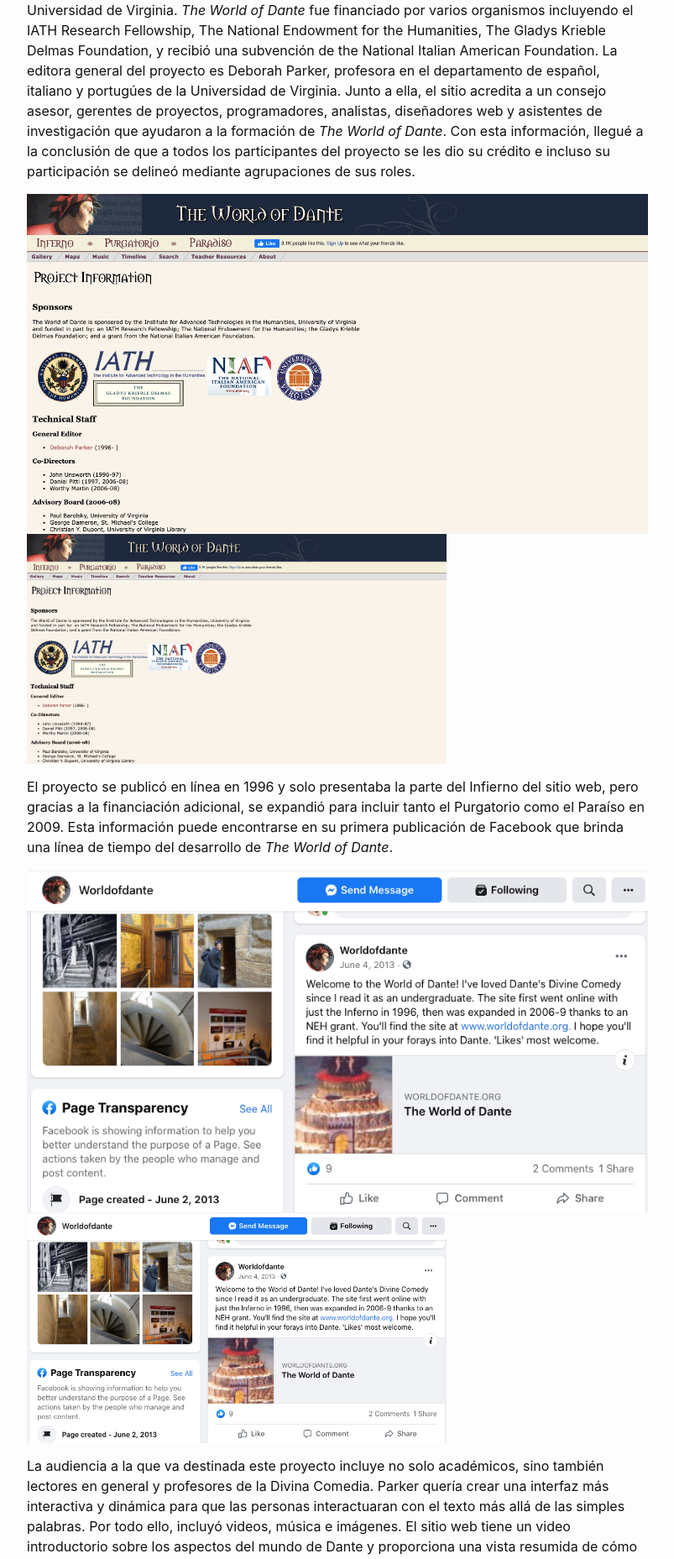
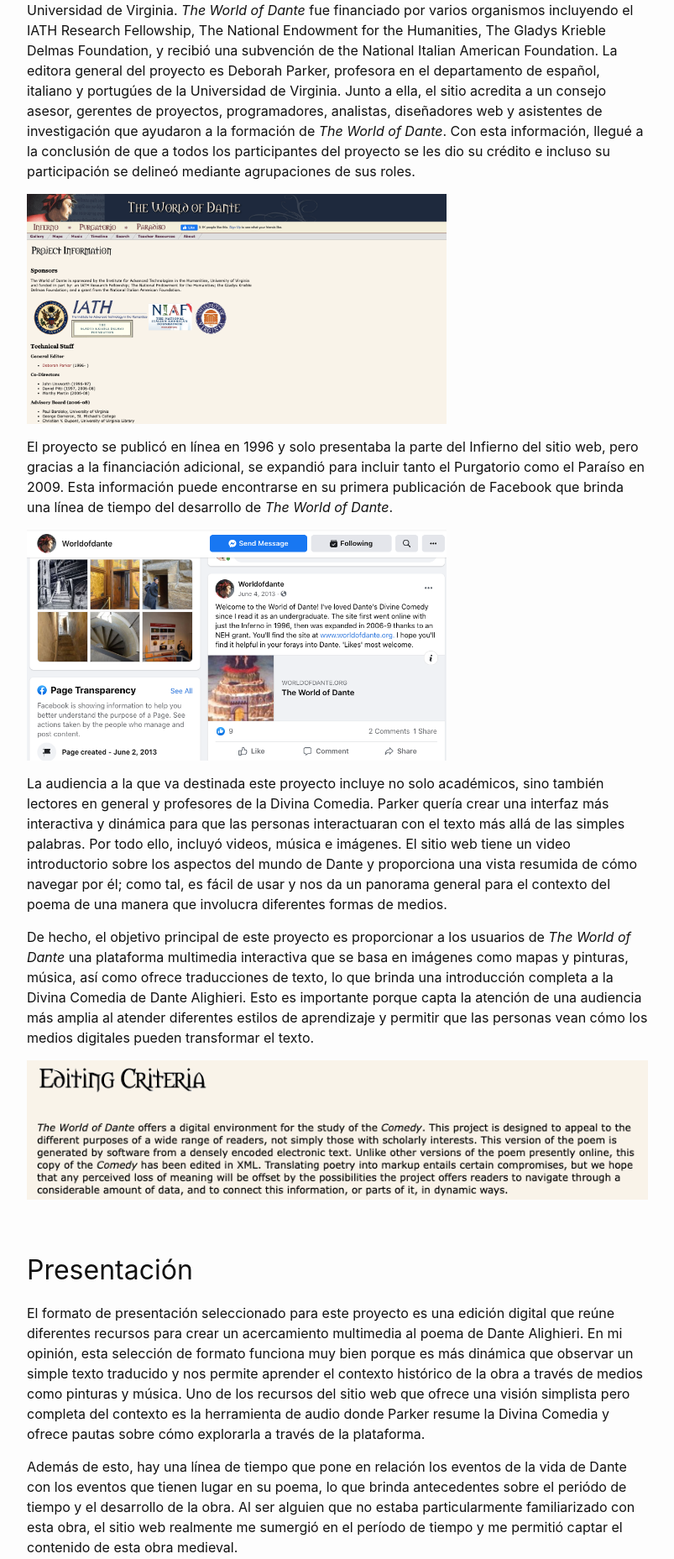
Before and after one commit to miladvh/miladvh.github.io, a Jekyll site: the page built from _posts/2021-10-04-edición-digital.md, in a window 1280 px wide. Shown: the part 567-2424 px from the top of the page at 84% size, without its empty margins (238-1041 px from the left). Built offline with Jekyll 4.4.1, drawn with Linux system fonts in a browser that asks for light colours.

Commit message:
Update 2021-10-04-edición-digital.md

```diff
--- a/_posts/2021-10-04-edición-digital.md
+++ b/_posts/2021-10-04-edición-digital.md
@@ -11,12 +11,10 @@ URL: <http://www.worldofdante.org/about.html>
 
 *The World of Dante* es una edición digital que combina elementos multimedia con textos traducidos para proporcionar a los usuarios una mejor comprensión de la Divina Comedia. Este proyecto está patrocinado por the Institute of Advanced Technologies in the Humanities y la Universidad de Virginia. *The World of Dante* fue financiado por varios  organismos incluyendo el IATH Research Fellowship, The National Endowment for the Humanities, The Gladys Krieble Delmas Foundation, y recibió una subvención de the National Italian American Foundation. La editora general del proyecto es Deborah Parker, profesora en el departamento de español, italiano y portugúes de la Universidad de Virginia. Junto a ella, el sitio acredita a un consejo asesor, gerentes de proyectos, programadores, analistas, diseñadores web y asistentes de investigación que ayudaron a la formación de *The World of Dante*. Con esta información, llegué a la conclusión de que a todos los participantes del proyecto se les dio su crédito e incluso su participación se delineó mediante agrupaciones de sus roles.
 
-![imagen](/assets/images/SPA410_Imagenes.jpg/001.png)
 <img src="/assets/images/SPA410_Imagenes.jpg/001.png" alt="imagen" width="500">
 
 El proyecto se publicó en línea en 1996 y solo presentaba la parte del Infierno del sitio web, pero gracias a la financiación adicional, se expandió para incluir tanto el Purgatorio como el Paraíso en 2009. Esta información puede encontrarse en su primera publicación de Facebook que brinda una línea de tiempo del desarrollo de *The World of Dante*.
 
-![imagen](/assets/images/SPA410_Imagenes.jpg/002.png)
 <img src="/assets/images/SPA410_Imagenes.jpg/002.png" alt="imagen" width="500">
 
 La audiencia a la que va destinada este proyecto incluye no solo académicos, sino también lectores en general y profesores de la Divina Comedia. Parker quería crear una interfaz más interactiva y dinámica para que las personas interactuaran con el texto más allá de las simples palabras. Por todo ello,  incluyó videos, música e imágenes. El sitio web tiene un video introductorio sobre los aspectos del mundo de Dante y proporciona una vista resumida de cómo navegar por él; como tal, es fácil de usar y nos da un panorama general para el contexto del poema de una manera que involucra diferentes formas de medios.
```
